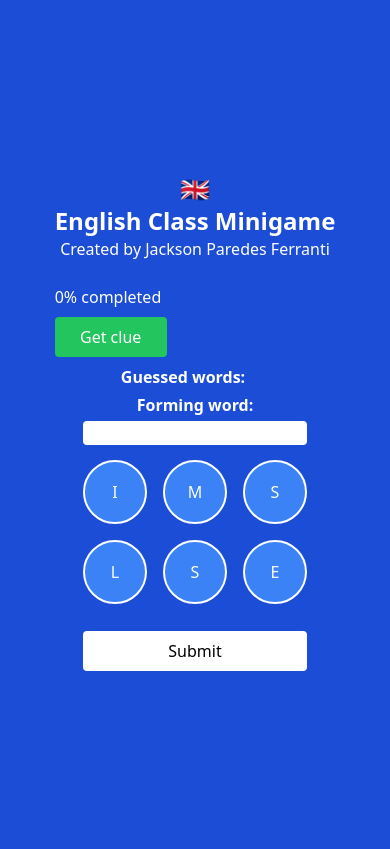
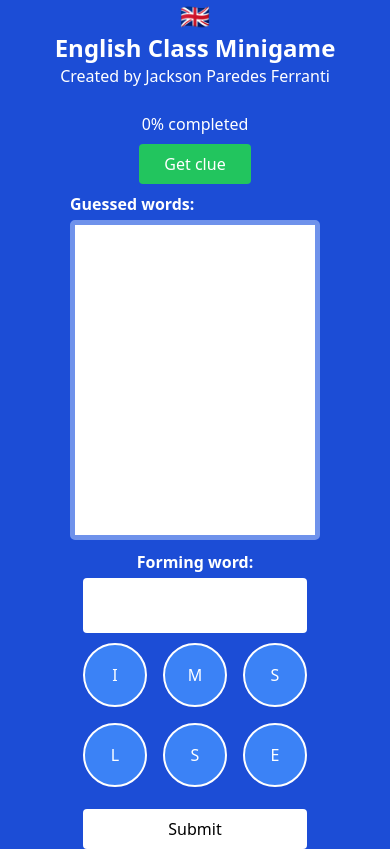
Before and after one commit to bkfan1/english-class-minigame, a React (Create React App) app: page / in a window 390 px wide. Built offline with nearby package versions, Linux system fonts and the light colour scheme.

Commit message:
Removed various styles + refactored breakpoints

```diff
--- a/src/index.css
+++ b/src/index.css
@@ -16,7 +16,12 @@ body{
   background-color: #1c4dd6;
 }
 
-.foundWordsRecipient{
+
+.formingWordLettersRecipient{
+  height: 55px;
+}
+
+.guessedWordsRecipient{
   width: 250px;
   min-height: 320px;
   max-height: 320px;
@@ -25,16 +30,8 @@ body{
   border: 5px solid #6f92eb;
 }
 
-.foundWordsRecipient::-webkit-scrollbar {
-  display: none;
-}
 
-.foundWordsRecipient {
-  -ms-overflow-style: none;  /* IE and Edge */
-  scrollbar-width: none;  /* Firefox */
-}
-
-.foundWord{
+.guessedWord{
   max-width: 100px ;
   border-radius: var(--rounded);
 }
@@ -46,7 +43,7 @@ body{
   border: 2px solid white;
 }
 
-.formingWordRecipient{
+.guessedWordRecipient{
   width: 300px;
   height: 60px;
   border-radius: var(--rounded);
@@ -56,25 +53,27 @@ body{
   opacity: 55%;
 }
 
-
-
-@media screen and (max-width:599px) {
+@media screen and (max-width:515px) {
   .gameplaySection{
     flex-direction: column;
     align-items: center;
+    justify-content: center;
   }
 
-  .percentText{
-    text-align: center;
+  .sectionA{
+    margin-right: 0px;
   }
 
-  .foundWordsSection{
-    margin-right: 0px !important;
-    margin-bottom: 30px;
+  .sectionB{
+    margin-top: 10px;
   }
 
   .matchLettersRecipient{
-    margin: 15px 0px;
+    margin:10px 0px;
+  }
+
+  .statsSection{
+    align-items: center;
   }
 
 }
```
